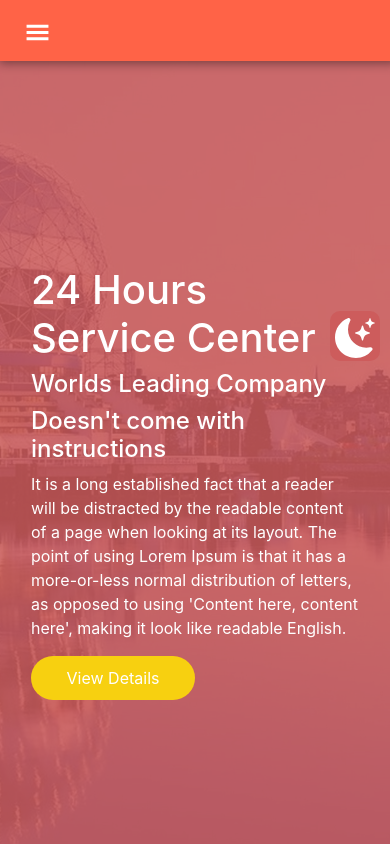
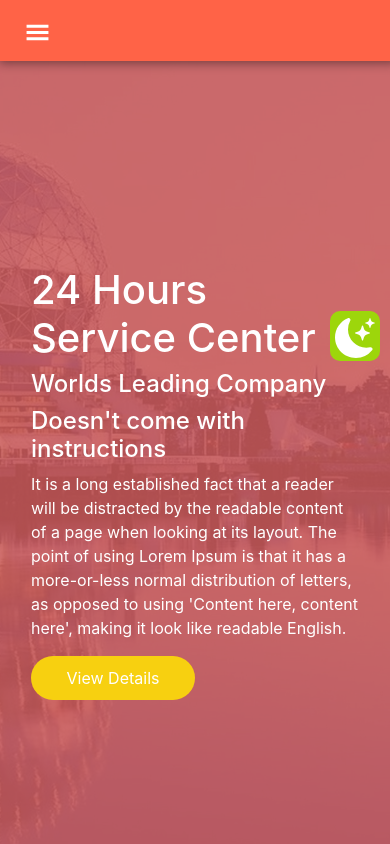
Before and after one commit to Yazdani1/React-Single-Page-Web-App-With-Smooth-Scrolling, a React (Create React App) app in the folder client/: page / in a window 390 px wide. Shown: the top 844 px of the page. Built offline with nearby package versions, Linux system fonts and the light colour scheme; no server answers.

Commit message:
Adding new color for mobile view

```diff
--- a/client/src/components/Home/home.css
+++ b/client/src/components/Home/home.css
@@ -69,6 +69,16 @@
 
 }
 
+
+@media (max-width: 1000px) {
+  .theme-chang {
+    background-color: #9dd60b;
+
+  }
+}
+
+
+
 .theme-icon {
   animation: rotation infinite 3s linear;
 }
```
